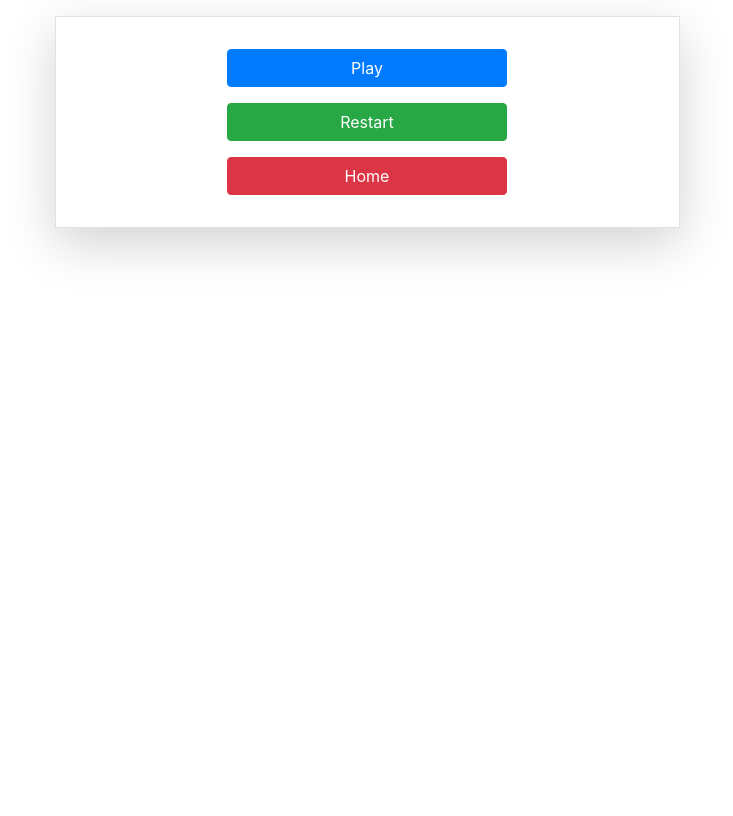
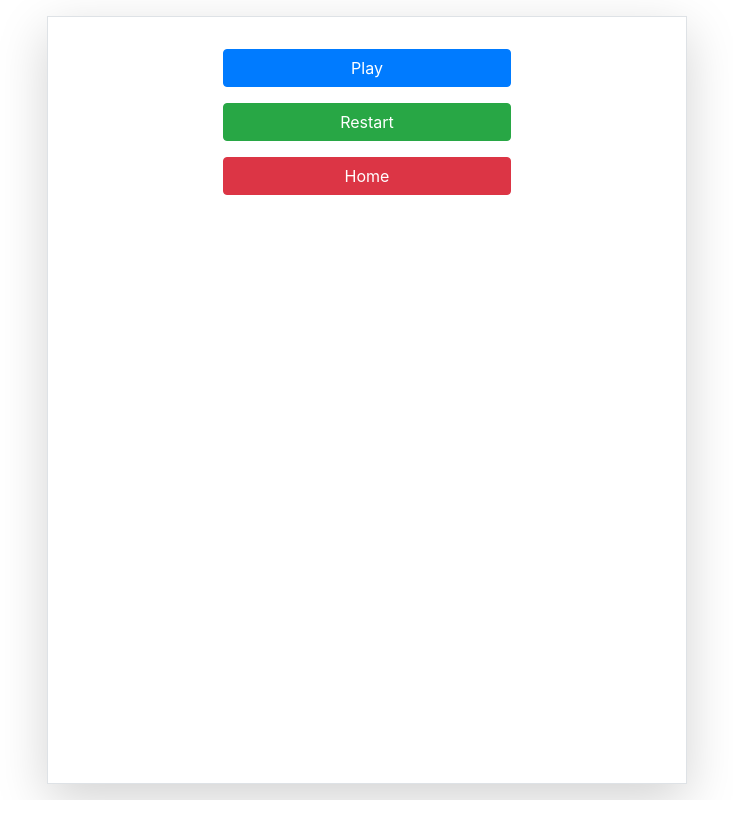
Before and after one commit to Shrikar-Kota/boxgames, a Python web app: template templates/boxit/local.html in a window 1280 px wide. Shown: the whole page, without its empty margins (273-1006 px from the left). Run offline with Jinja, Linux system fonts and the light colour scheme; the template is opened without the code that fills it, so the values that code supplies are empty; some libraries are stand-ins or nearby versions.

Commit message:
changed back to dflex

```diff
--- a/templates/boxit/local.html
+++ b/templates/boxit/local.html
@@ -12,7 +12,7 @@
     </style>
   </head>
   <body onload="performOnLoad()">
-    <div class="col-12 min-vh-100">
+    <div class="d-flex min-vh-100">
         <div class="col-lg-6 col-12 mx-auto my-3 p-3 border shadow-lg text-center">
             <div class="col my-3">
                 <button class="btn btn-md btn-fit btn-primary" id="playbutton">
--- a/templates/boxit/online.html
+++ b/templates/boxit/online.html
@@ -13,7 +13,7 @@
     </style>
   </head>
   <body onload="performOnLoad()">
-    <div class="col-12 min-vh-100">
+    <div class="d-flex min-vh-100">
         <div class="col-lg-6 col-12 mx-auto my-3 p-3 border shadow-lg text-center">
             <div class="col mb-3">
                 Room Id: {{ roomid }}
```
